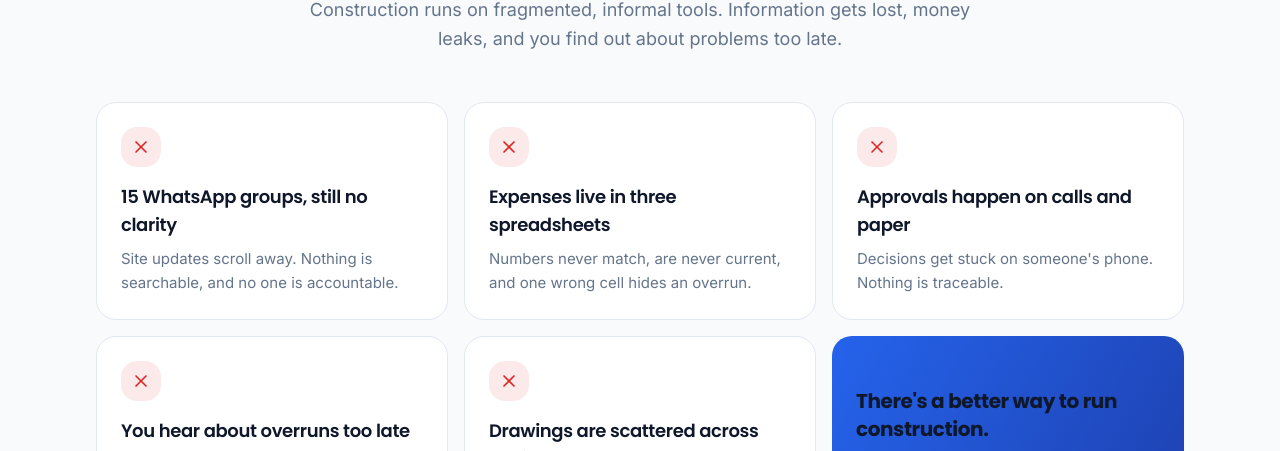
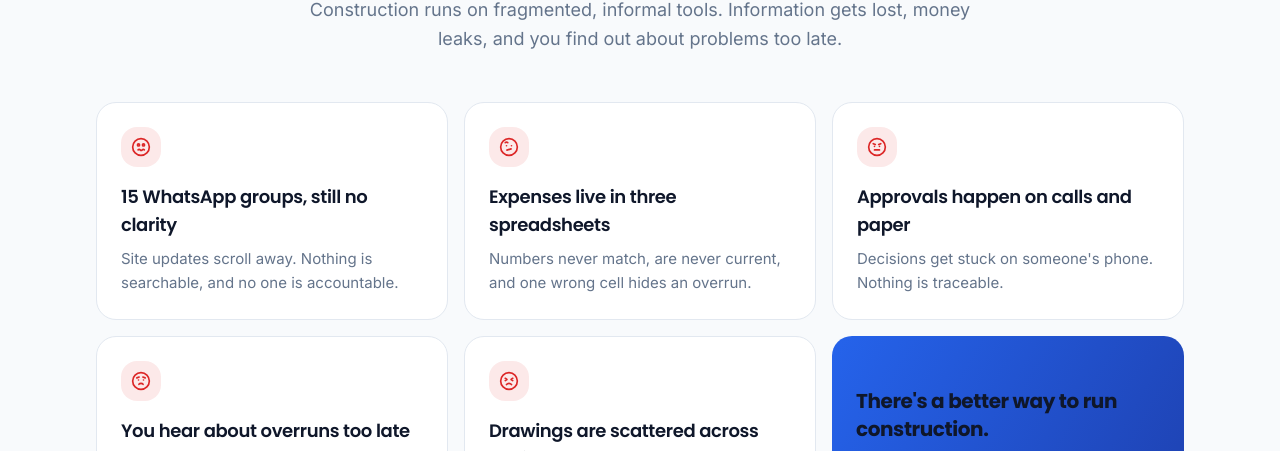
Before and after one commit to HardikKnows/buildAlly-website, a Next.js app: page / in a window 1280 px wide. Shown: the part 1938-2389 px from the top of the page. Built offline with nearby package versions, Linux system fonts and the light colour scheme.

Commit message:
emojis andplaystore badge

```diff
--- a/src/components/home/Hero.js
+++ b/src/components/home/Hero.js
@@ -3,6 +3,7 @@ import { Container } from "@/components/ui/Container";
 import { Reveal } from "@/components/ui/Reveal";
 import { Screenshot } from "@/components/ui/Screenshot";
 import { Icon } from "@/components/ui/Icon";
+import { PlayStoreBadge } from "@/components/ui/PlayStoreBadge";
 import { TrackedButton } from "@/components/ui/TrackedButton";
 import { URLS } from "@/lib/site";
 import { EVENTS } from "@/lib/track";
@@ -33,6 +34,12 @@ export function Hero() {
     <section className="relative overflow-hidden blueprint-grid">
       <div className="pointer-events-none absolute inset-x-0 top-0 h-[600px] hero-glow" />
       <Container className="relative pt-16 pb-20 sm:pt-24 sm:pb-28">
+        {/* Play badge pinned top-right, inside the hero's top padding so it
+            never collides with the centered copy. Hidden on phones, where the
+            corner would crowd the headline. */}
+        <Reveal delay={0.1} className="absolute right-5 top-6 hidden sm:right-8 sm:block">
+          <PlayStoreBadge />
+        </Reveal>
         <div className="mx-auto max-w-3xl text-center">
           <Reveal>
             <span className="inline-flex items-center gap-2 rounded-full border border-line bg-white/70 px-4 py-1.5 text-sm font-medium text-ink-600 backdrop-blur">
--- a/src/components/home/Problem.js
+++ b/src/components/home/Problem.js
@@ -1,6 +1,7 @@
 import { Section, SectionHeading } from "@/components/ui/Section";
 import { RevealGroup, RevealItem } from "@/components/ui/Reveal";
 import { Icon } from "@/components/ui/Icon";
+import { ProblemFace } from "@/components/home/ProblemFaces";
 import { TrackedButton } from "@/components/ui/TrackedButton";
 import { URLS } from "@/lib/site";
 import { EVENTS } from "@/lib/track";
@@ -15,13 +16,17 @@ export function Problem() {
         lead="Construction runs on fragmented, informal tools. Information gets lost, money leaks, and you find out about problems too late."
       />
       <RevealGroup className="mt-12 grid gap-4 sm:grid-cols-2 lg:grid-cols-3">
-        {PROBLEMS.map((p) => (
+        {PROBLEMS.map((p, i) => (
           <RevealItem
             key={p.title}
             className="group rounded-2xl border border-line bg-white p-6 transition-colors hover:border-destructive/30"
           >
-            <span className="flex h-10 w-10 items-center justify-center rounded-xl bg-destructive/10 text-destructive">
-              <Icon name="X" size={20} />
+            <span
+              className={`flex h-10 w-10 items-center justify-center rounded-xl bg-destructive/10 text-destructive transition-transform duration-200 ease-out group-hover:scale-105 ${
+                i % 2 === 0 ? "group-hover:-rotate-3" : "group-hover:rotate-3"
+              }`}
+            >
+              <ProblemFace name={p.face} size={20} />
             </span>
             <h3 className="mt-4 font-display text-lg font-semibold text-ink">
               {p.title}
--- /dev/null
+++ b/src/components/home/ProblemFaces.js
@@ -0,0 +1,77 @@
+// Expressive faces for the problem cards — one distinct "this is painful"
+// emotion per card (overwhelmed, confused, frustrated, worried, stressed;
+// deliberately not sad or crying). Drawn in lucide's own geometry — 24×24,
+// stroked in currentColor, round caps — so they sit beside the site's real
+// lucide icons without looking bolted on.
+const FACES = {
+  // Wide eyes + wavy mouth: too many channels, no clarity.
+  overwhelmed: (
+    <>
+      <circle cx="12" cy="12" r="10" />
+      <circle cx="9" cy="9.5" r="1.25" />
+      <circle cx="15" cy="9.5" r="1.25" />
+      <path d="M8.5 15.5c.8-.9 1.7-.9 2.5 0s1.7.9 2.5 0 1.7-.9 2.5 0" />
+    </>
+  ),
+  // One raised brow + tilted mouth: which number is right?
+  confused: (
+    <>
+      <circle cx="12" cy="12" r="10" />
+      <path d="M7.5 6.75c.9-.75 2.1-.75 3 0" />
+      <path d="M9 10.5h.01" />
+      <path d="M15 10.5h.01" />
+      <path d="M9.5 15.75l5-1.5" />
+    </>
+  ),
+  // Knitted brows + tight flat mouth: stuck waiting on a call back.
+  frustrated: (
+    <>
+      <circle cx="12" cy="12" r="10" />
+      <path d="M7.5 8l2.5 1" />
+      <path d="M16.5 8l-2.5 1" />
+      <path d="M9 11.25h.01" />
+      <path d="M15 11.25h.01" />
+      <path d="M9 15.5h6" />
+    </>
+  ),
+  // Inner-raised brows + gentle frown: bad news, already too late.
+  worried: (
+    <>
+      <circle cx="12" cy="12" r="10" />
+      <path d="M7 8.25l2.75-1" />
+      <path d="M17 8.25l-2.75-1" />
+      <path d="M9 10.75h.01" />
+      <path d="M15 10.75h.01" />
+      <path d="M14.5 15.9c-.55-.7-1.45-1.1-2.5-1.1s-1.95.4-2.5 1.1" />
+    </>
+  ),
+  // Squeezed-shut eyes + frown: everything everywhere at once.
+  stressed: (
+    <>
+      <circle cx="12" cy="12" r="10" />
+      <path d="M7.5 8.75l2 1.4-2 1.4" />
+      <path d="M16.5 8.75l-2 1.4 2 1.4" />
+      <path d="M15 16.25s-1.2-1.5-3-1.5-3 1.5-3 1.5" />
+    </>
+  ),
+};
+
+export function ProblemFace({ name, size = 20, className = "" }) {
+  return (
+    <svg
+      className={className}
+      width={size}
+      height={size}
+      viewBox="0 0 24 24"
+      fill="none"
+      stroke="currentColor"
+      strokeWidth={2}
+      strokeLinecap="round"
+      strokeLinejoin="round"
+      aria-hidden="true"
+      focusable="false"
+    >
+      {FACES[name] ?? FACES.worried}
+    </svg>
+  );
+}
```
Also changed, not shown: src/lib/site.js (+4 -4 lines), src/lib/content.js.
